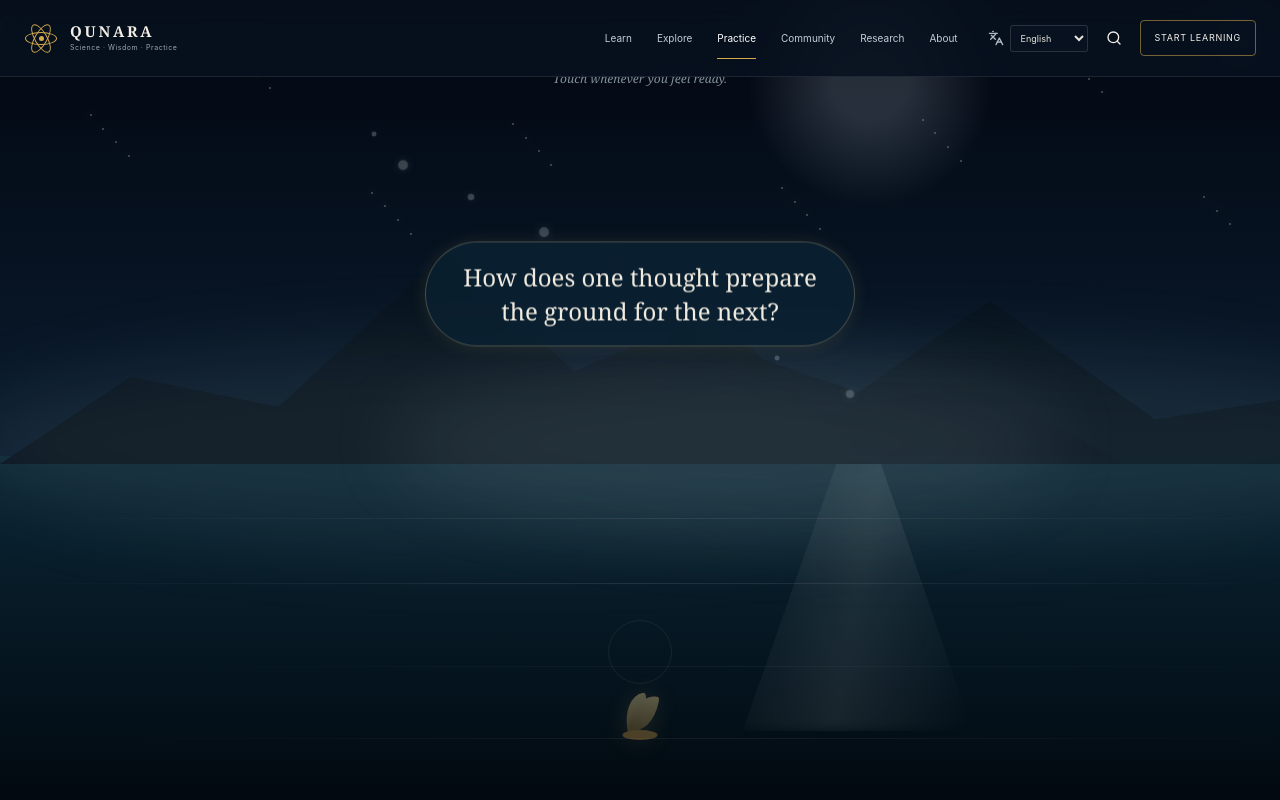
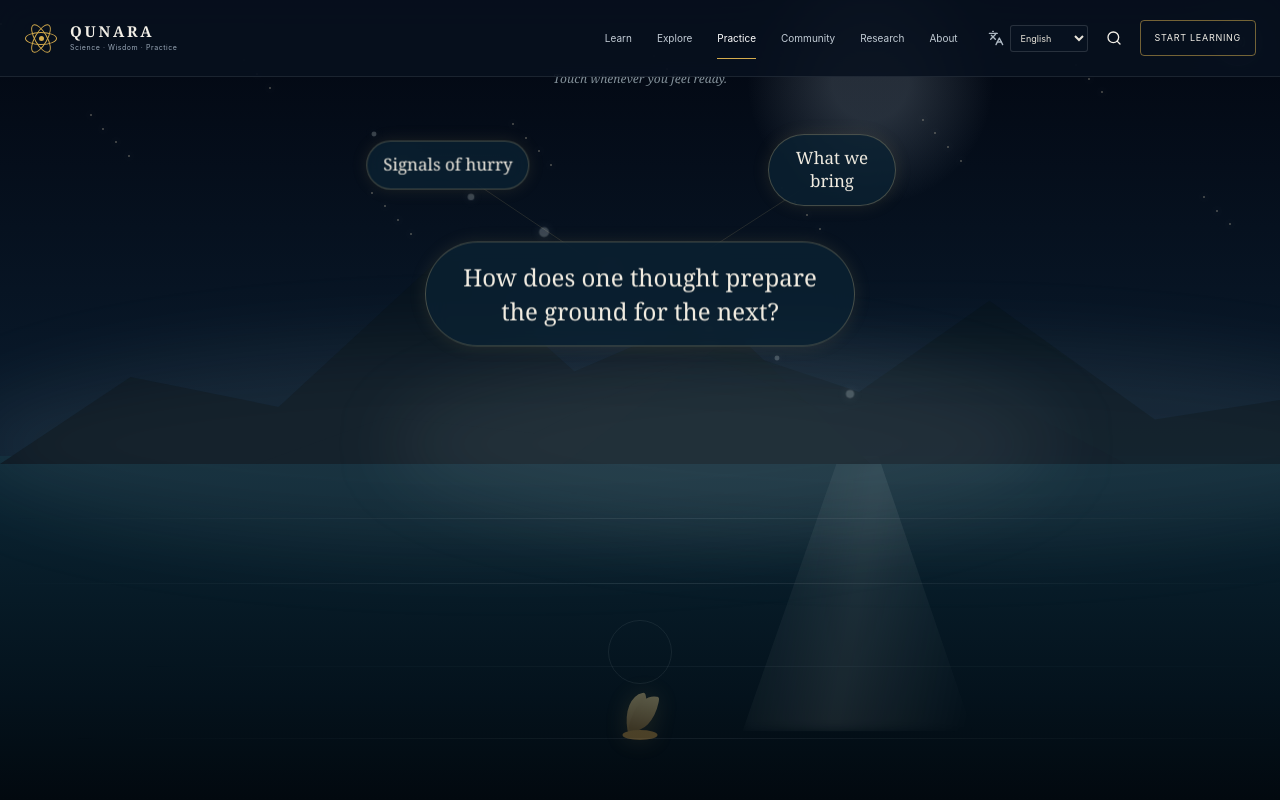
Before and after one commit to nhatdo1330/qunara, a Next.js app: page /practice/path-of-seeing in a window 1280 px wide. Both pictures are taken after a click on the button "ENTER THE LANDSCAPE". Shown: the top 800 px of the page. Built offline with nearby package versions, Linux system fonts and the light colour scheme.

Commit message:
Fix Path of Seeing child node visibility

```diff
--- a/src/components/practice/path-of-seeing/constellation-stage.tsx
+++ b/src/components/practice/path-of-seeing/constellation-stage.tsx
@@ -8,12 +8,12 @@ import styles from "./path-of-seeing.module.css";
 import { constellationNavigationKeys, nextConstellationIndex, reflectionTextVariant } from "./interaction-state";
 
 export function ConstellationStage({locale,focus,related,historical,selectedId,quieting,onSelect}:{locale:PathLocale;focus:ReflectionNodeData;related:ReflectionNodeData[];historical:string[];selectedId:string|null;quieting:boolean;onSelect:(node:ReflectionNodeData)=>void}){
-  const stageRef=useRef<HTMLDivElement>(null),sizes=useRef(new Map<string,NodeSize>()),[stage,setStage]=useState({width:800,height:700}),[positions,setPositions]=useState<NodePosition[]>([]),[variants,setVariants]=useState<Record<string,TextVariant>>({});
+  const stageRef=useRef<HTMLDivElement>(null),sizes=useRef(new Map<string,NodeSize>()),[stage,setStage]=useState({width:800,height:700}),[positions,setPositions]=useState<NodePosition[]>([]),[variants,setVariants]=useState<Record<string,TextVariant>>({}),[measurementVersion,setMeasurementVersion]=useState(0);
   const nodes=useMemo(()=>[focus,...related.slice(0,3)],[focus,related]);
   useEffect(()=>setVariants(Object.fromEntries(nodes.map((node,index)=>[node.id,reflectionTextVariant(index)]))),[nodes]);
   useEffect(()=>{const element=stageRef.current;if(!element)return;const update=()=>setStage({width:element.clientWidth,height:element.clientHeight});update();const observer=new ResizeObserver(update);observer.observe(element);return()=>observer.disconnect()},[]);
-  const measure=useCallback((id:string)=>(element:HTMLButtonElement|null)=>{if(!element)return;const rect=element.getBoundingClientRect();sizes.current.set(id,{width:rect.width,height:rect.height})},[]);
-  useLayoutEffect(()=>{const next=guidedConstellationLayout(stage,focus.id,related.map(node=>node.id),sizes.current);setPositions(next);const missing=related.find(node=>!next.some(position=>position.id===node.id)&&variants[node.id]!=="short");if(missing)setVariants(current=>({...current,[missing.id]:"short"}))},[stage,focus.id,related,variants]);
+  const measure=useCallback((id:string)=>(element:HTMLButtonElement|null)=>{if(!element)return;const rect=element.getBoundingClientRect(),previous=sizes.current.get(id),next={width:rect.width,height:rect.height};if(!previous||Math.abs(previous.width-next.width)>1||Math.abs(previous.height-next.height)>1){sizes.current.set(id,next);setMeasurementVersion(version=>version+1)}},[]);
+  useLayoutEffect(()=>{const next=guidedConstellationLayout(stage,focus.id,related.map(node=>node.id),sizes.current);setPositions(next)},[stage,focus.id,related,variants,measurementVersion]);
   const byId=new Map(positions.map(position=>[position.id,position]));
   const ambientCount=Math.max(0,8-Math.min(8,historical.length));
   function keyboard(event:React.KeyboardEvent){if(!constellationNavigationKeys.includes(event.key as typeof constellationNavigationKeys[number]))return;event.preventDefault();const buttons=Array.from(stageRef.current?.querySelectorAll<HTMLButtonElement>("[data-reflection-node]")??[]),index=buttons.indexOf(document.activeElement as HTMLButtonElement);buttons[nextConstellationIndex(event.key,index,buttons.length)]?.focus()}
--- a/src/components/practice/path-of-seeing/guided-constellation-layout.ts
+++ b/src/components/practice/path-of-seeing/guided-constellation-layout.ts
@@ -2,9 +2,9 @@ export type NodeSize = { width: number; height: number };
 export type NodePosition = { id: string; x: number; y: number; width: number; height: number };
 
 const zones = [
-  { x: .22, y: .23 },
-  { x: .78, y: .25 },
-  { x: .25, y: .58 },
+  [{x:.2,y:.18},{x:.2,y:.68},{x:.5,y:.15},{x:.8,y:.18},{x:.8,y:.68}],
+  [{x:.8,y:.18},{x:.8,y:.68},{x:.5,y:.15},{x:.2,y:.18},{x:.2,y:.68}],
+  [{x:.5,y:.68},{x:.2,y:.68},{x:.8,y:.68},{x:.2,y:.18},{x:.8,y:.18}],
 ] as const;
 
 export function positionsOverlap(a: NodePosition, b: NodePosition, gap=24){
@@ -15,12 +15,14 @@ export function guidedConstellationLayout(stage:{width:number;height:number},foc
   const safeTop=72,safeBottom=Math.max(safeTop+180,stage.height*.68),side=28;
   const sizeFor=(id:string,fallback:NodeSize)=>sizes.get(id)??fallback;
   const focusSize=sizeFor(focusId,{width:Math.min(430,stage.width*.72),height:96});
-  const placed:NodePosition[]=[{id:focusId,x:stage.width*.5,y:stage.height*.41,width:focusSize.width,height:focusSize.height}];
+  const focusY=stage.width<420?stage.height*.46:stage.height*.41;
+  const placed:NodePosition[]=[{id:focusId,x:stage.width*.5,y:focusY,width:focusSize.width,height:focusSize.height}];
   relatedIds.slice(0,3).forEach((id,index)=>{
-    const size=sizeFor(id,{width:180,height:56}),zone=zones[index];
-    let candidate:NodePosition={id,x:Math.max(side+size.width/2,Math.min(stage.width-side-size.width/2,stage.width*zone.x)),y:Math.max(safeTop+size.height/2,Math.min(safeBottom-size.height/2,stage.height*zone.y)),...size};
-    for(let attempt=0;attempt<5&&placed.some(other=>positionsOverlap(candidate,other));attempt++)candidate={...candidate,y:Math.min(safeBottom-size.height/2,candidate.y+34)};
-    if(!placed.some(other=>positionsOverlap(candidate,other)))placed.push(candidate);
+    const measured=sizeFor(id,{width:180,height:56}),size={width:Math.min(measured.width,Math.max(112,stage.width*.34)),height:Math.min(measured.height,82)};
+    for(const zone of zones[index]){
+      const candidate:NodePosition={id,x:Math.max(side+size.width/2,Math.min(stage.width-side-size.width/2,stage.width*zone.x)),y:Math.max(safeTop+size.height/2,Math.min(safeBottom-size.height/2,stage.height*zone.y)),...size};
+      if(!placed.some(other=>positionsOverlap(candidate,other))){placed.push(candidate);break}
+    }
   });
   return placed;
 }
--- a/src/components/practice/path-of-seeing/interaction-state.ts
+++ b/src/components/practice/path-of-seeing/interaction-state.ts
@@ -3,4 +3,4 @@ import type { SessionPhase } from "./session-controller";
 export const constellationNavigationKeys=["ArrowLeft","ArrowRight","ArrowUp","ArrowDown"] as const;
 export function canSelectReflection(phase:SessionPhase,transitioning:boolean){return phase==="active"&&!transitioning}
 export function nextConstellationIndex(key:string,current:number,total:number){if(!total||!constellationNavigationKeys.includes(key as typeof constellationNavigationKeys[number]))return current;const direction=key==="ArrowLeft"||key==="ArrowUp"?-1:1;return(current+direction+total)%total}
-export function reflectionTextVariant(index:number){return index===0?"full":"medium" as const}
+export function reflectionTextVariant(index:number){return index===0?"full":"short" as const}
```
Also changed, not shown: 1 other file (tests, documents, lock files or other folders).
